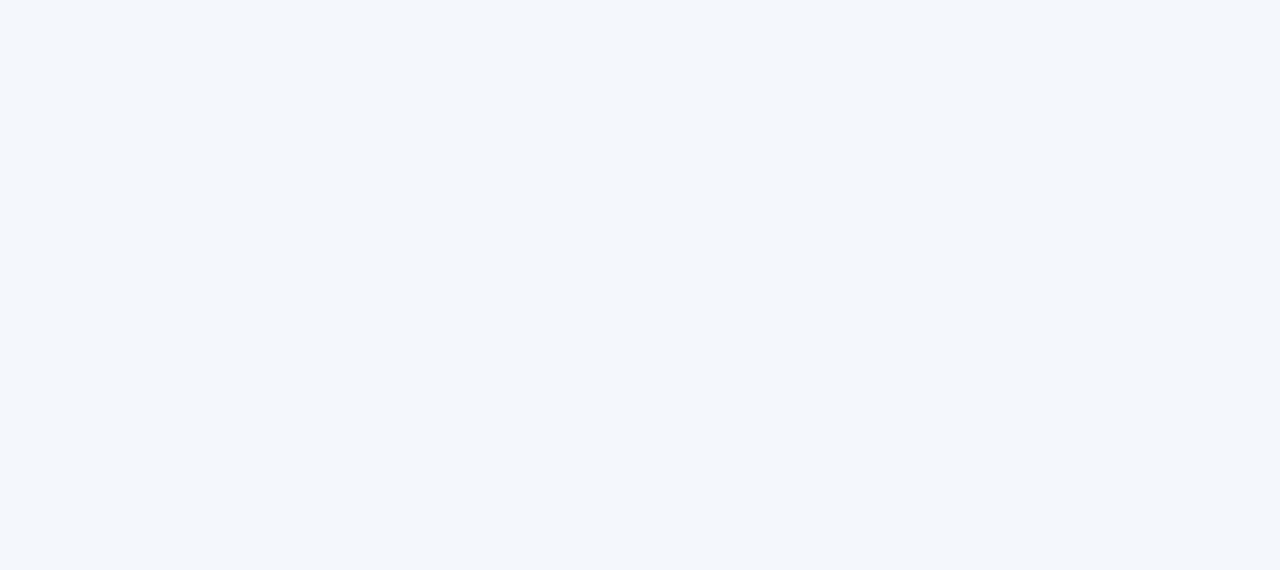
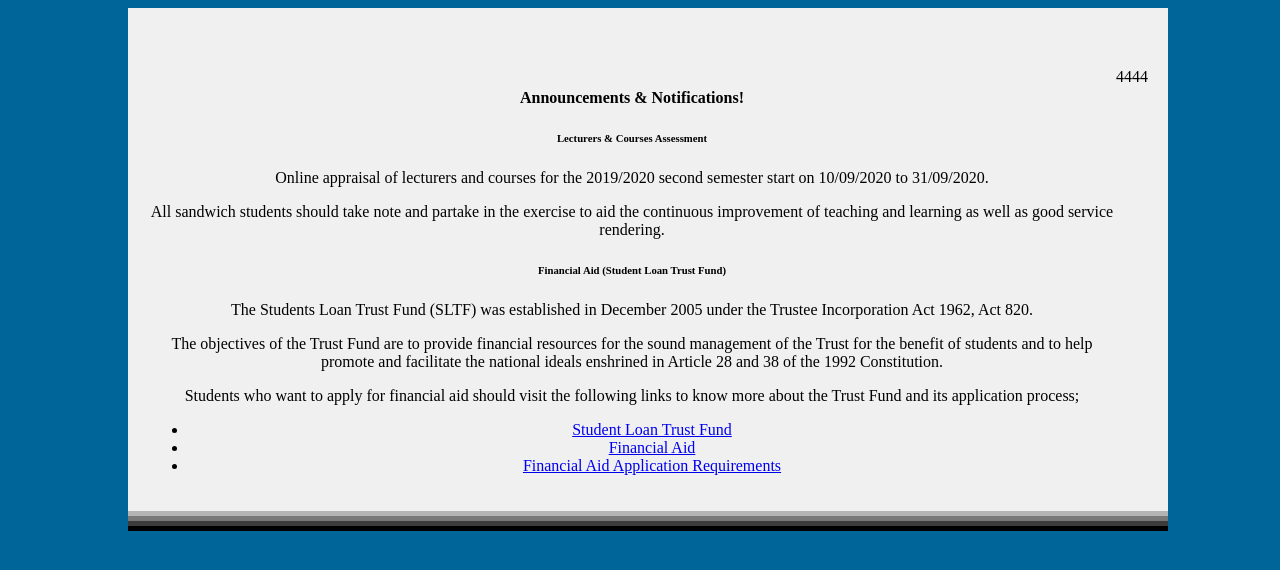
Before and after one commit to Rookid19/Ucc-School-Portal, a React (Create React App) app: page / in a window 1280 px wide. Shown: the top 570 px of the page. Built offline with nearby package versions, Linux system fonts and the light colour scheme; a web font is replaced by a local one.

Commit message:
home page

```diff
--- a/public/index.html
+++ b/public/index.html
@@ -17,7 +17,7 @@
     <link rel="manifest" href="%PUBLIC_URL%/manifest.json" />
 
     <!-- css -->
-    <link href="css/modern.css" rel="stylesheet" />
+    <!-- <link href="css/modern.css" rel="stylesheet" /> -->
     <!-- <link href="fonts/font.css?family=Inter:wght@300;400;600&amp;display=swap" rel="stylesheet" /> -->
 
     <script src="js/app.js"></script>
--- a/src/Homepage/Homepage.css
+++ b/src/Homepage/Homepage.css
@@ -1,3 +1,22 @@
-box{
-    background-color: red;
+body{
+    background-color: #006699;
+    height: 100%;
+    width: 100%;
+    display: flex;
+    align-items: center;
+    justify-content: center;
+    flex-direction: column;
+
 }
+.box{
+    background-color: #f0f0f0;
+    width: 1000px;
+    height: auto;
+    padding : 60px 20px 20px 20px;
+    display: flex;
+    flex-direction: row;
+    justify-content: center;
+    align-items: flex-start;
+    box-shadow: 0 5px rgb(180 180 180), 0 10px rgb(120 120 120), 0 15px rgb(60 60 60), 0 20px rgb(0 0 0);
+
+}
--- a/src/Homepage/Homepage.jsx
+++ b/src/Homepage/Homepage.jsx
@@ -1,15 +1,72 @@
-import React from 'react'
-import "./Homepage.css"
+import React from "react";
+import "./Homepage.css";
 
 function Homepage() {
   return (
-   <div className="wrapper">
+    <div className="container">
+      <div className="box">
+        <div className="annoucement">
+          <section id="info-section">
+            <h4>Announcements &amp; Notifications!</h4>
 
-        <div className="box">
+            <article class="info-importants">
+              <h6>Lecturers & Courses Assessment</h6>
+              <p>
+                Online appraisal of lecturers and courses for the 2019/2020
+                second semester start on{" "}
+                <span class="important">10/09/2020 to 31/09/2020</span>.
+              </p>
+              <p>
+                All sandwich students should take note and partake in the
+                exercise to aid the continuous improvement of teaching and
+                learning as well as good service rendering.
+              </p>
+            </article>
 
+            <article class="info-normal p-4 m-4">
+              <h6>Financial Aid (Student Loan Trust Fund)</h6>
+              <p>
+                The Students Loan Trust Fund (SLTF) was established in December
+                2005 under the Trustee Incorporation Act 1962, Act 820.
+              </p>
+
+              <p>
+                The objectives of the Trust Fund are to provide financial
+                resources for the sound management of the Trust for the benefit
+                of students and to help promote and facilitate the national
+                ideals enshrined in Article 28 and 38 of the 1992 Constitution.
+              </p>
+
+              <p>
+                Students who want to apply for financial aid should visit the
+                following links to know more about the Trust Fund and its
+                application process;
+              </p>
+              <ul>
+                <li>
+                  <a href="https://www.sltf.gov.gh/" target="_blank">
+                    Student Loan Trust Fund
+                  </a>
+                </li>
+                <li>
+                  <a href="financial-aid.pdf" target="_blank">
+                    Financial Aid
+                  </a>
+                </li>
+                <li>
+                  <a href="sltf-application-requirements.pdf" target="_blank">
+                    Financial Aid Application Requirements
+                  </a>
+                </li>
+              </ul>
+              <p></p>
+            </article>
+          </section>
         </div>
-   </div>
-  )
+        <div className="login-box">4444</div>
+      </div>
+    </div>
+  );
 }
 
-export default Homepage
+export default Homepage;
```
